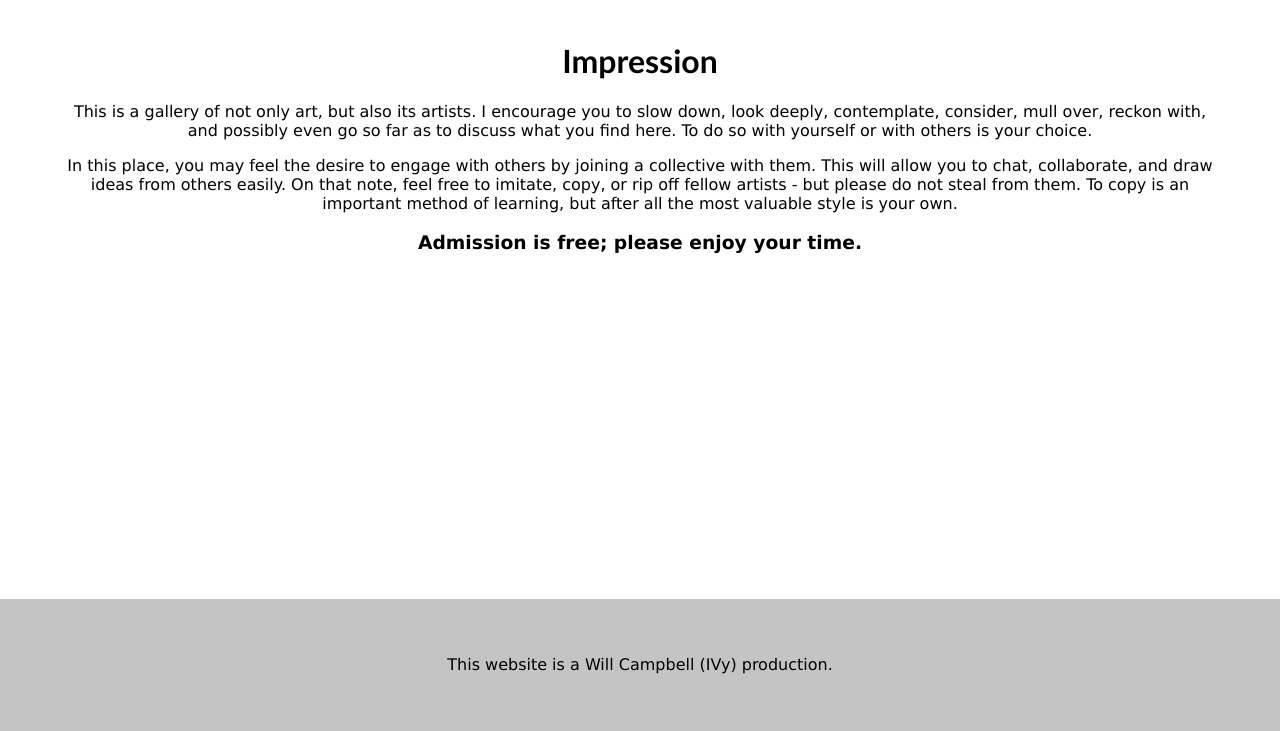
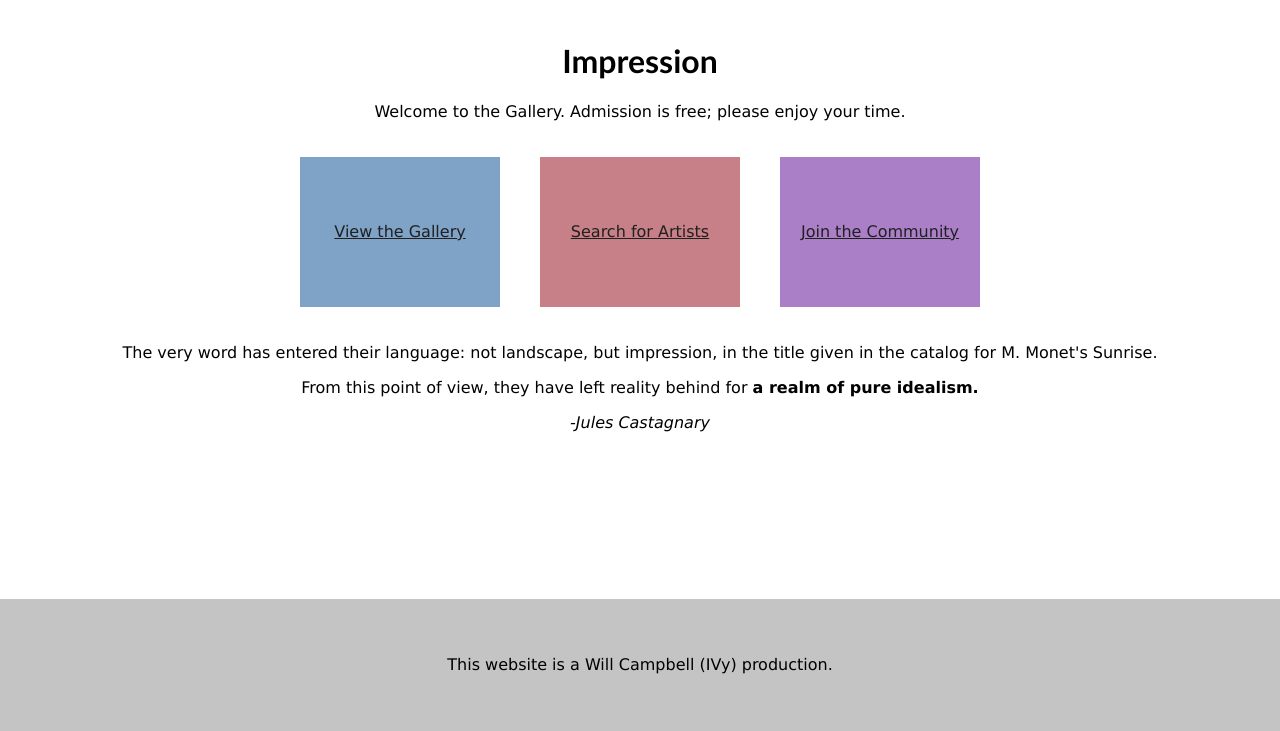
Before and after one commit to whcampbell/Impression, a Django app: page / in a window 1280 px wide. Shown: the part 69-800 px from the top of the page. Run offline with Django 4.2, Linux system fonts and the light colour scheme.

Commit message:
Welcome Page Paths  - Added/styled divs

```diff
--- a/Impression/static/base_style.css
+++ b/Impression/static/base_style.css
@@ -60,6 +60,30 @@ a:hover {
     text-align:center;
 }
 
+.container {
+    display:flex;
+    justify-content:center;
+}
+
+.path-block {
+    height:150px;
+    width:200px;
+    margin:20px;
+    line-height:150px;
+}
+
+.color-one {
+    background-color:#7fa2c7
+}
+
+.color-two {
+    background-color:#c77f88
+}
+
+.color-three {
+    background-color:#ab7fc7
+}
+
 .artist-div {
     margin-bottom:40px;
 }
--- a/welcome/templates/welcome/index.html
+++ b/welcome/templates/welcome/index.html
@@ -3,24 +3,45 @@
 
 {% block content %}
 <p>
-    This is a gallery of not only art, but also
-    its artists. I encourage you to slow down, look
-    deeply, contemplate, consider, mull over, reckon
-    with, and possibly even go so far as to discuss
-    what you find here. To do so with yourself or
-    with others is your choice.
+    Welcome to the Gallery. Admission is free; please enjoy your time.
+</p>
+
+
+<div class='container'>
+    <a href="{% url 'users:gallery' %}">
+        <div class='path-block color-one'>
+            <p>
+                View the Gallery
+            </[]>
+        </div>
+    </a>
+
+    <a href="{% url 'search' %}">
+        <div class='path-block color-two'>
+            <p>
+                Search for Artists
+            </p>
+        </div>
+    </a>
+
+    <a href="{% url 'users:signup' %}">
+        <div class='path-block color-three'>
+            <p>
+                Join the Community
+            </p>
+        </div>
+    </a>
+</div>
+
+<p>
+    The very word has entered their language: not landscape, but impression,
+    in the title given in the catalog for M. Monet's Sunrise.
 </p>
 <p>
-    In this place, you may feel the desire to engage
-    with others by joining a collective with them.
-    This will allow you to chat, collaborate, and
-    draw ideas from others easily. On that note,
-    feel free to imitate, copy, or rip off fellow
-    artists - but please do not steal from them. To
-    copy is an important method of learning, but after
-    all the most valuable style is your own.
+    From this point of view, they have left reality behind
+    for <span style='font-weight:bold'> a realm of pure idealism. </span>
 </p>
-<h3>
-    Admission is free; please enjoy your time.
-</h3>
+<p style='font-style:italic'>
+    -Jules Castagnary
+</p>
 {% endblock content %}
```
